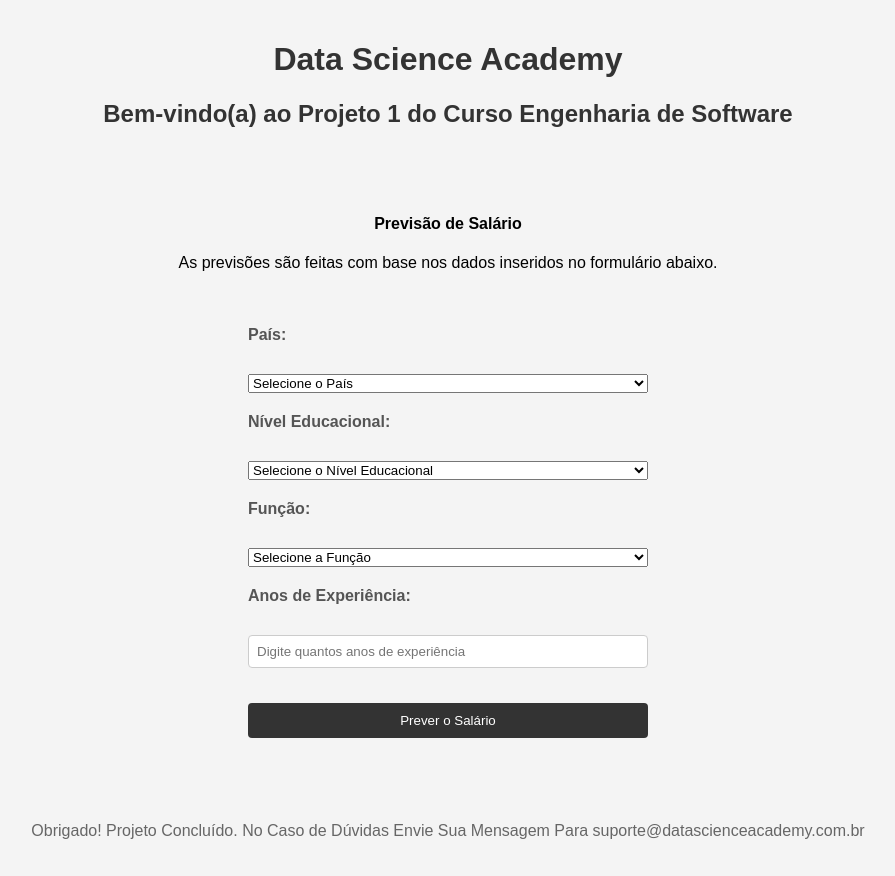
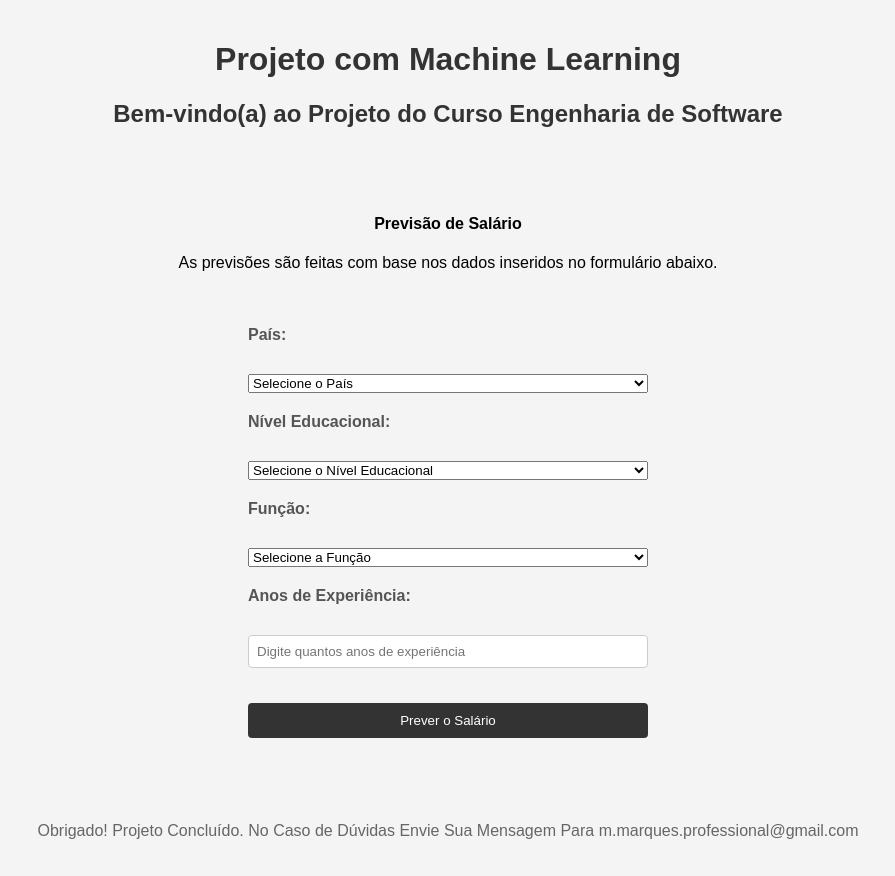
Before and after one commit to MM-coder-bit/Web_e_ML, a Flask app: page / in a window 1280 px wide. Shown: the whole page, without its empty margins (192-1087 px from the left). Run offline with Flask 2, Linux system fonts and the light colour scheme; parts of the project's set-up code (start-up, migrations or seed data) failed here and were passed over; some libraries are stand-ins or nearby versions.

Commit message:
corrigido HTML

```diff
--- a/Web/requirements.txt
+++ b/Web/requirements.txt
@@ -4,3 +4,4 @@
 scikit-learn==1.4.0
 gunicorn==21.2.0
 werkzeug==2.3
+waitress==2.1.2
--- a/Web/templates/home.html
+++ b/Web/templates/home.html
@@ -16,8 +16,8 @@
             <div class="hs4 mb16 sm:pl8 sm:pr8 ps-relative" id="">
                 <div class="d-flex flex__center pb8 h100">
                     <div class="flex--cell ta-center wmx5">
-                        <h1 class="fs-headline2 fc-blue-500 mb12">Data Science Academy</h1>
-                        <h2 class="fs-body3 fc-black ws4">Bem-vindo(a) ao Projeto 1 do Curso Engenharia de Software</h2>
+                        <h1 class="fs-headline2 fc-blue-500 mb12">Projeto com Machine Learning</h1>
+                        <h2 class="fs-body3 fc-black ws4">Bem-vindo(a) ao Projeto do Curso Engenharia de Software</h2>
                     </div>
                 </div>
 
@@ -109,7 +109,7 @@
             </div>
             <footer>
                 <div>
-                    <p class="body-copy" style="text-align: center;">Obrigado! Projeto Concluído. No Caso de Dúvidas Envie Sua Mensagem Para suporte@datascienceacademy.com.br</p>
+                    <p class="body-copy" style="text-align: center;">Obrigado! Projeto Concluído. No Caso de Dúvidas Envie Sua Mensagem Para m.marques.professional@gmail.com</p>
                 </div>
             </footer>
 
```
